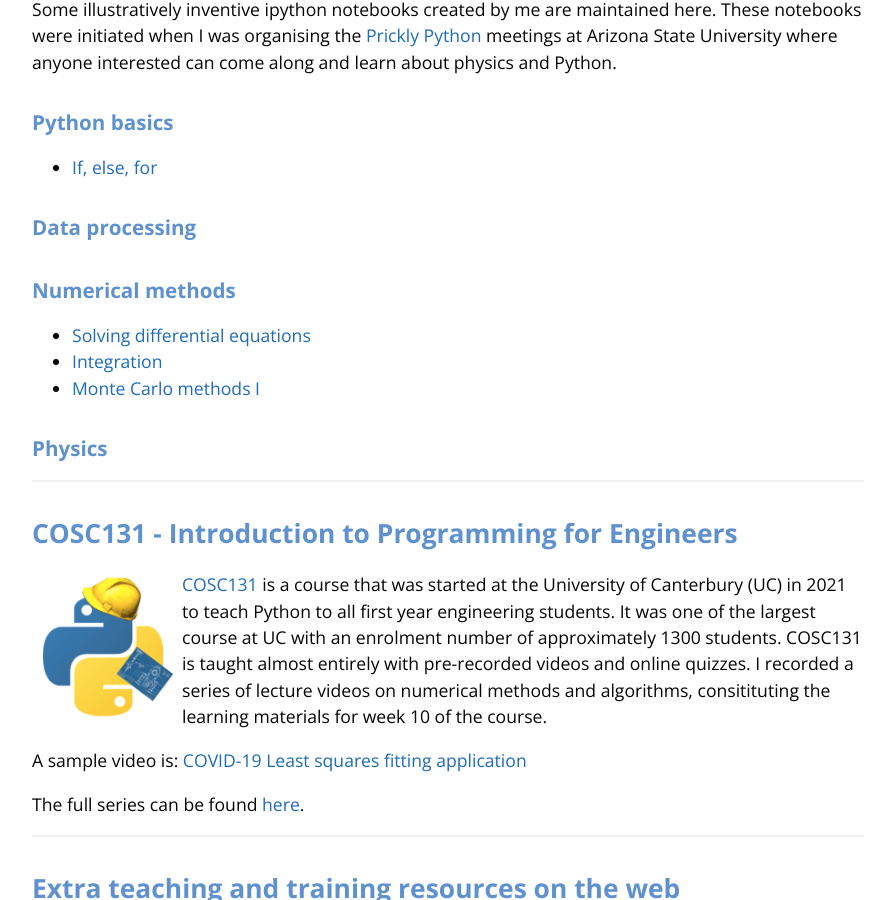
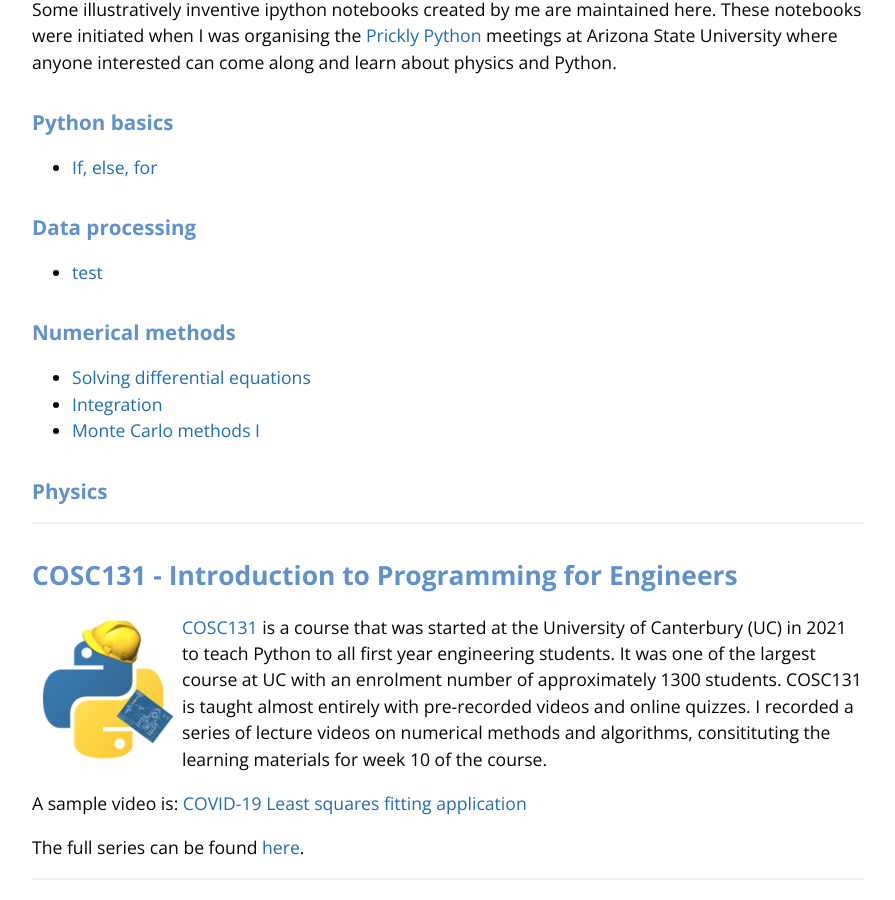
Before and after one commit to captvonsciencypants/computational-imaging-lab, a Jekyll site: the page built from teaching.md, in a window 1280 px wide and 900 px high, scrolled down 903 px. Shown: the whole window, without its empty margins (192-1087 px from the left). Built offline with Jekyll 4.4.1, drawn with Linux system fonts in a browser that asks for light colours; our own code applies the rules of GitHub Pages for plain Markdown files; the repository's description, which GitHub fills in, is left out.

Commit message:
Update teaching.md

```diff
--- a/teaching.md
+++ b/teaching.md
@@ -13,6 +13,7 @@ These notebooks were initiated when I was organising the [Prickly Python](http:/
 * [If, else, for](https://htmlpreview.github.io/?https://github.com/captvonsciencypants/teaching/blob/main/if%2C%20else%2C%20for.html)
 
 ### Data processing
+* [test](https://colab.research.google.com/drive/1bcJOzGVVsN7VbmL1CJoXXVLOn2E7cL2_?usp=sharing)
 
 ### Numerical methods
 * [Solving differential equations](https://htmlpreview.github.io/?https://github.com/captvonsciencypants/teaching/blob/main/Differential%20Equations.html)
```
